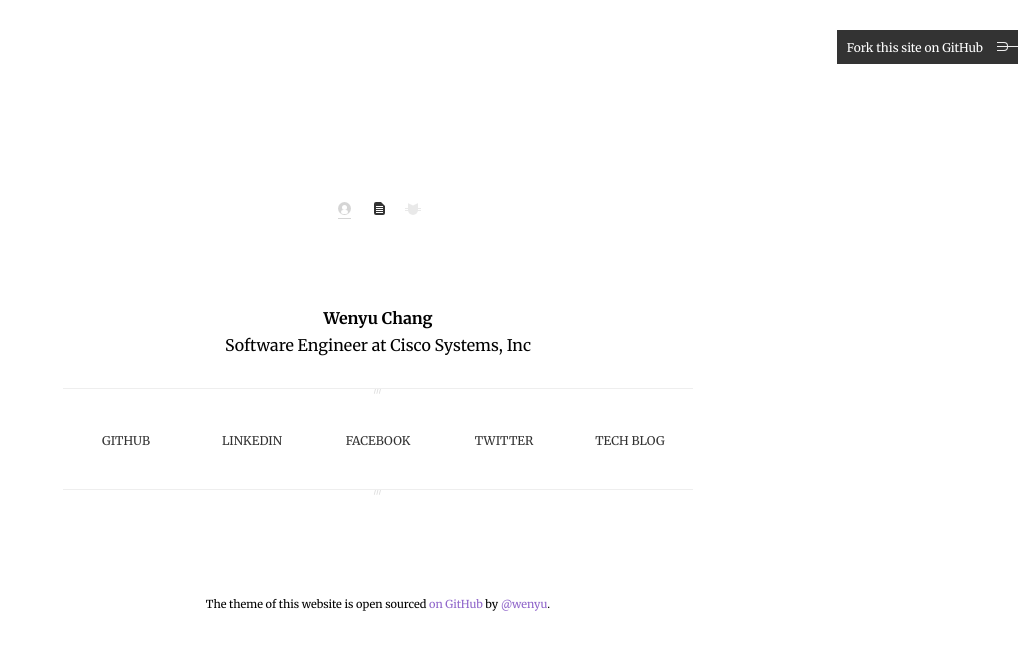
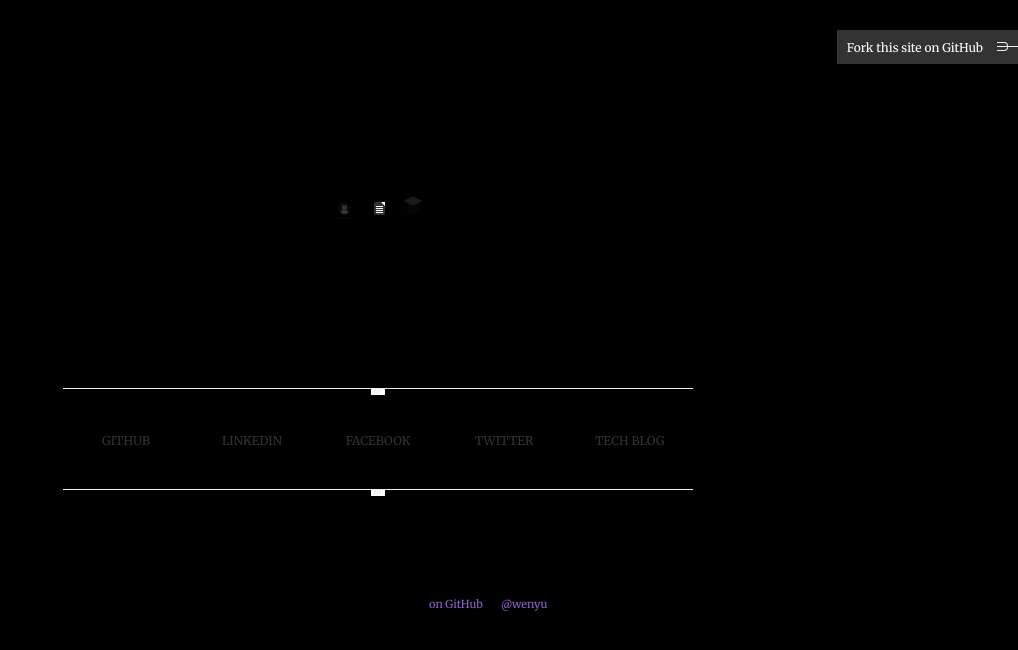
Before and after one commit to WenyuChang/wenyuchang.github.io, a Jekyll site: the page built from index.md, in a window 1280 px wide. Shown: the top 650 px of the page, without its empty margins (262-1280 px from the left). Built offline with Jekyll 4.4.1, drawn with Linux system fonts in a browser that asks for light colours; comment, search, counter and statistics services are not loaded.

Commit message:
Update style.css

```diff
--- a/assets/style.css
+++ b/assets/style.css
@@ -4,7 +4,7 @@
   font-family: Merriweather, serif;
   font-weight: 400;
   font-size: 16px;
-  background-color: #fff; }
+  background-color: #000; }
 
 a {
   color: #8f65ca;
```
